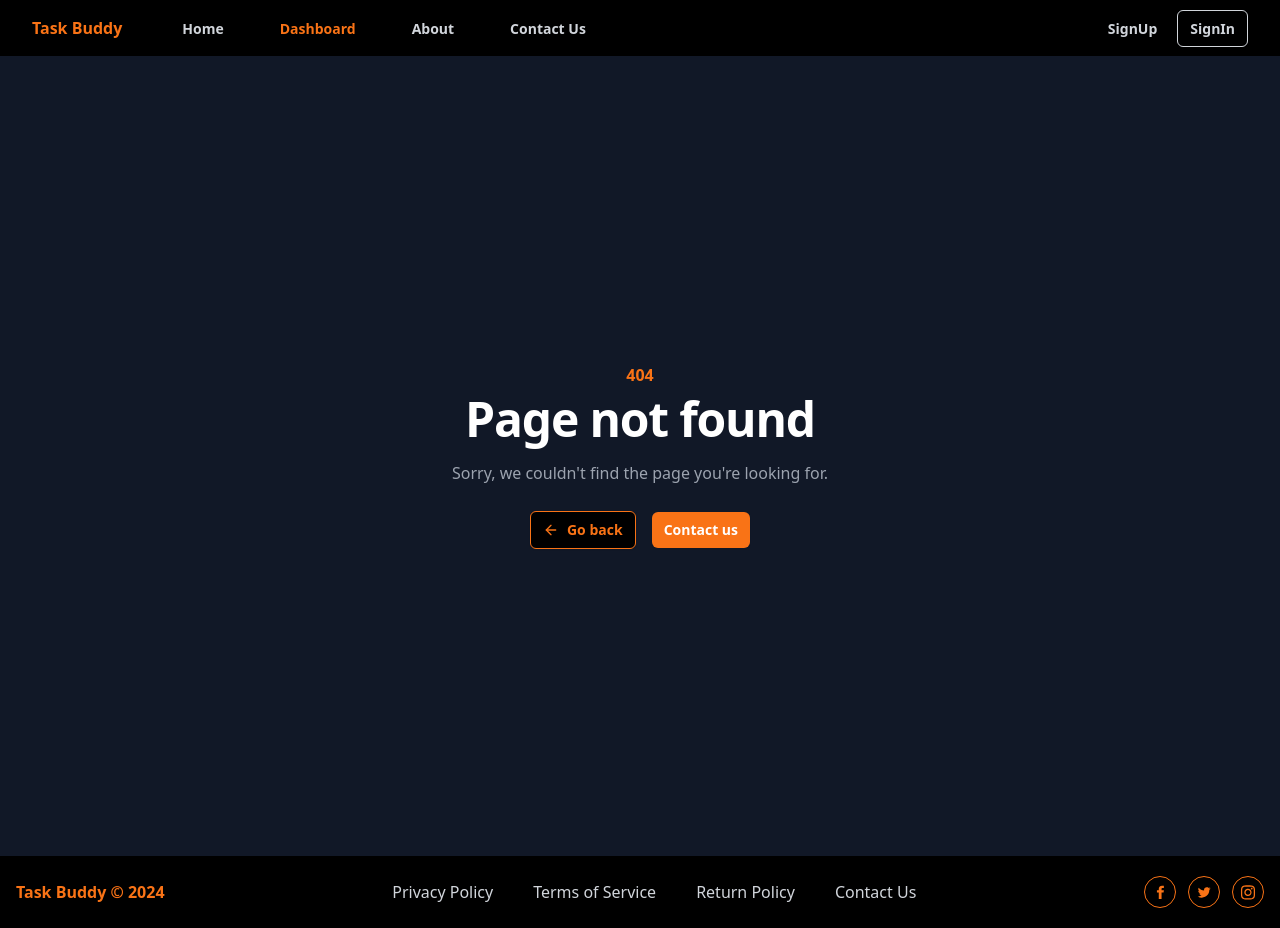
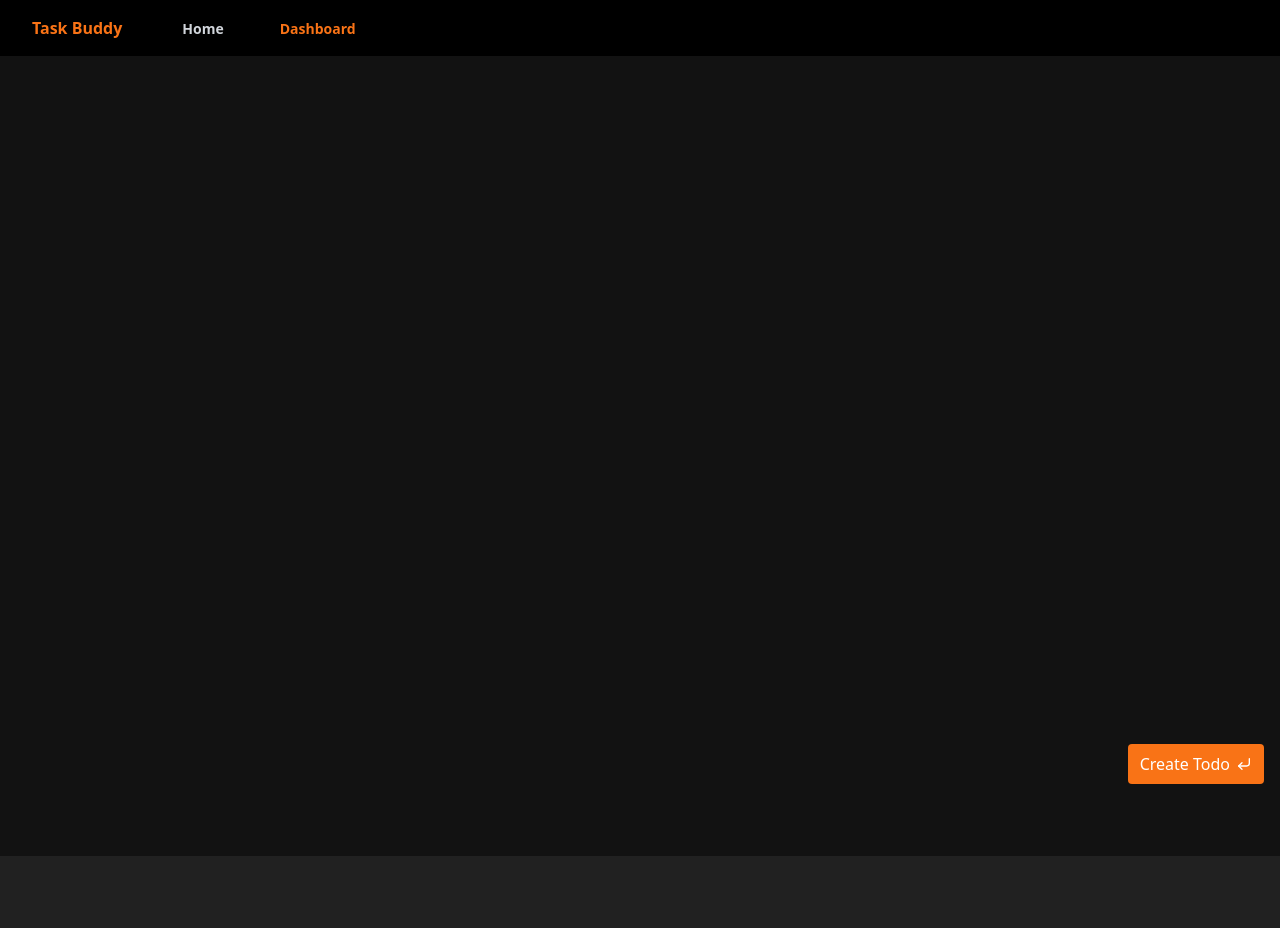
Before and after one commit to Harshit-2006/task-buddy, a React (Vite) app: page /dashboard in a window 1280 px wide. After the commit the page ends 856 px from the top, so only its background shows below. Built offline with nearby package versions, Linux system fonts and the light colour scheme.

Commit message:
dashboard functionality complete now the about ,contact,signup and signin button in the navigation bar  will not show when the dashboard is on

```diff
--- a/src/App.jsx
+++ b/src/App.jsx
@@ -21,7 +21,9 @@ function App() {
         <AppContextProvider value={{isDashboard,dashboard,notDashboard}}>
         <Header />
         <Outlet />
-        <Footer />
+        {
+          isDashboard ?"":<Footer />
+        }
         </AppContextProvider>
     </>
   );
--- /dev/null
+++ b/src/components/Dashboard.jsx
@@ -0,0 +1,24 @@
+import { CornerDownLeft } from "lucide-react";
+import useAppContext from "../context/AppContext";
+import { useEffect } from "react";
+
+function Dashboard() {
+  const { dashboard } = useAppContext();
+
+  useEffect(() => {
+    dashboard();
+  }, []);
+
+  return (
+    <div className="relative h-full min-h-[100vh] bg-[#121212]">
+      <button
+        type="button"
+        className="fixed bottom-4 right-4 flex items-center gap-1.5 bg-orange-500 text-white px-3 py-2 rounded hover:bg-orange-600">
+        Create Todo
+        <CornerDownLeft size={16} />
+      </button>
+    </div>
+  );
+}
+
+export default Dashboard;
--- a/src/components/Footer.jsx
+++ b/src/components/Footer.jsx
@@ -1,4 +1,6 @@
 import { Link } from "react-router-dom";
+
+function Footer() {
 
   const footerItem = [
     {
@@ -19,7 +21,6 @@ const footerItem = [
     },
   ];
 
-function Footer() {
   return (
     <section className="relative overflow-hidden bg-black py-5">
       <div className="container relative z-10 mx-auto px-4">
--- a/src/components/InfoComponents/About.jsx
+++ b/src/components/InfoComponents/About.jsx
@@ -1,7 +1,7 @@
 function AboutUs() {
   return (
-    <div className="bg-gray-900 text-gray-100 min-h-screen flex items-center justify-center">
-      <div className="bg-gray-800 p-6 rounded-lg shadow-lg max-w-2xl">
+    <div className="bg-[#121212] text-gray-100 min-h-screen flex items-center justify-center">
+      <div className="bg-[#212121] p-6 rounded-lg shadow-lg max-w-2xl">
         <h1 className="text-4xl font-bold text-orange-500 mb-4 text-center">
           About Us
         </h1>
--- a/src/components/LandingPage.jsx
+++ b/src/components/LandingPage.jsx
@@ -1,6 +1,16 @@
 import { ChevronDown, ChevronUp } from "lucide-react";
+import useAppContext from "../context/AppContext";
+import { useEffect } from "react";
+
 
 function LandingPage() {
+
+  const {notDashboard}=useAppContext()
+
+  useEffect(()=>{
+    notDashboard();
+  },[])
+
   return (
     <div className="w-full">
       {/* Hero Section */}
--- a/src/components/Navbar.jsx
+++ b/src/components/Navbar.jsx
@@ -1,6 +1,10 @@
 import { NavLink, Link } from "react-router-dom";
+import useAppContext from "../context/AppContext";
 
-function Navbar({ isDashboard = false }) {
+function Navbar() {
+
+    const {isDashboard:dashBoard} =useAppContext();
+
   const menuItems = [
     {
       name: "Home",
@@ -15,12 +19,12 @@ function Navbar({ isDashboard = false }) {
     {
       name: "About",
       href: "about",
-      isDashboard: true,
+      isDashboard: !dashBoard,
     },
     {
       name: "Contact Us",
       href: "contact",
-      isDashboard: true,
+      isDashboard: !dashBoard,
     },
   ];
 
@@ -53,7 +57,7 @@ function Navbar({ isDashboard = false }) {
             )}
           </ul>
         </div>
-        {isDashboard ? (
+        {dashBoard ? (
           ""
         ) : (
           <div className="hidden space-x-2 lg:block">
--- a/src/components/index.js
+++ b/src/components/index.js
@@ -11,6 +11,7 @@ import LandingPage from "./LandingPage";
 import ContactUs from "./InfoComponents/ContactUs";
 import AboutUs from "./InfoComponents/About";
 import NotFound from "./NotFound";
+import Dashboard from "./Dashboard";
 
 export {
   Footer,
@@ -26,4 +27,5 @@ export {
   ContactUs,
   AboutUs,
   NotFound,
+  Dashboard,
 };
--- a/src/main.jsx
+++ b/src/main.jsx
@@ -13,6 +13,7 @@ import SignIn from "./pages/SignIn.jsx";
 import ContactUs from "./pages/ContactUs.jsx";
 import AboutUs from "./pages/AboutUs.jsx";
 import NotFound from "./pages/NotFound.jsx";
+import Dashboard from "./pages/Dashboard.jsx"
 import App from "./App.jsx";
 
 const router = createBrowserRouter(
@@ -23,6 +24,7 @@ const router = createBrowserRouter(
       <Route path="/login" element={<SignIn />} />
       <Route path="/contact" element={<ContactUs />} />
       <Route path="/about" element={<AboutUs />} />
+      <Route path="/dashboard" element={<Dashboard />} />
       <Route path="*" element={<NotFound />} />
     </Route>
   )
--- /dev/null
+++ b/src/pages/Dashboard.jsx
@@ -0,0 +1,11 @@
+import { Dashboard as DashboardComponent } from "../components"
+
+function Dashboard() {
+  return (
+    <>
+       <DashboardComponent />
+    </>
+  )
+}
+
+export default Dashboard
```
Lines whose indentation alone changed are shown as unchanged.
